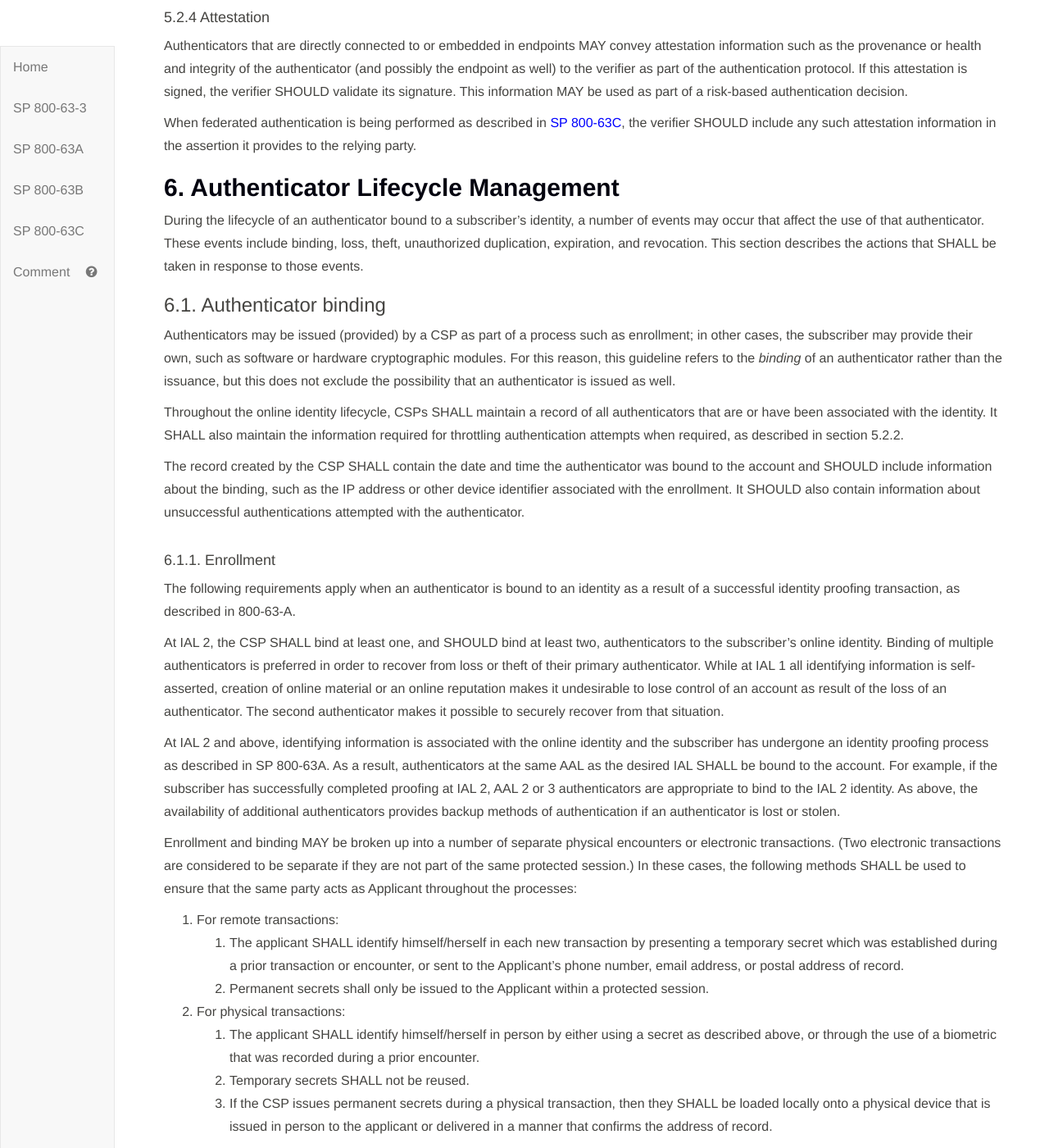
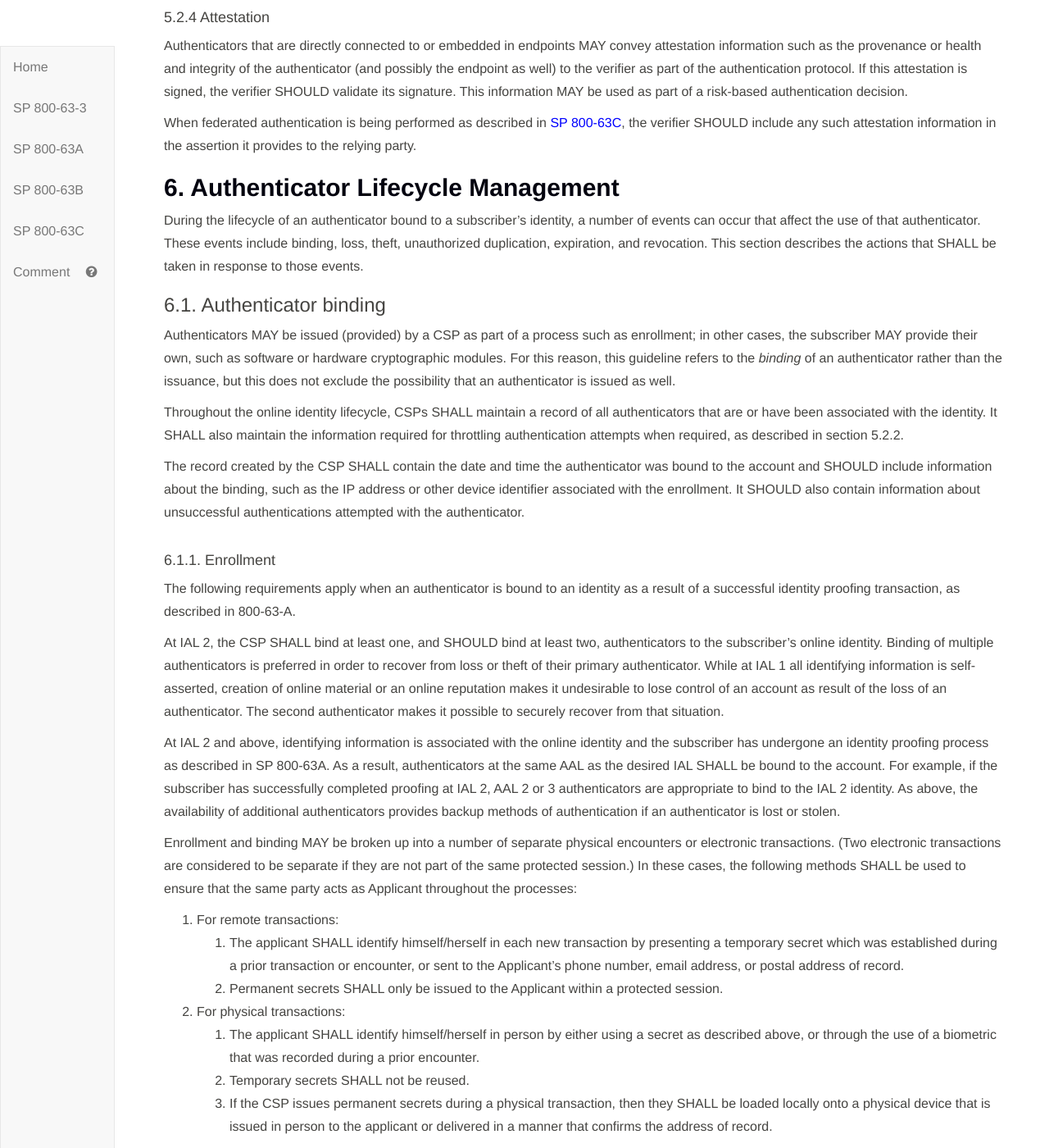
Before and after one commit to usnistgov/800-63-3, a Jekyll site: the page built from sp800-63b.md, in a window 1280 px wide and 1400 px high, scrolled down 34211 px. Shown: the whole window at 82% size. Built offline with Jekyll 4.4.1, drawn with Linux system fonts in a browser that asks for light colours; some of the changed text lies outside the part shown.

Commit message:
Clean up normative keywords.

```diff
--- a/sp800-63b/sec6_lifecycle.md
+++ b/sp800-63b/sec6_lifecycle.md
@@ -2,11 +2,11 @@
 
 ## 6. Authenticator Lifecycle Management
 
-During the lifecycle of an authenticator bound to a subscriber's identity, a number of events may occur that affect the use of that authenticator. These events include binding, loss, theft, unauthorized duplication, expiration, and revocation. This section describes the actions that SHALL be taken in response to those events.
+During the lifecycle of an authenticator bound to a subscriber's identity, a number of events can occur that affect the use of that authenticator. These events include binding, loss, theft, unauthorized duplication, expiration, and revocation. This section describes the actions that SHALL be taken in response to those events.
 
 ### <a name="binding"></a>6.1. Authenticator binding
 
-Authenticators may be issued (provided) by a CSP as part of a process such as enrollment; in other cases, the subscriber may provide their own, such as software or hardware cryptographic modules. For this reason, this guideline refers to the *binding* of an authenticator rather than the issuance, but this does not exclude the possibility that an authenticator is issued as well.
+Authenticators MAY be issued (provided) by a CSP as part of a process such as enrollment; in other cases, the subscriber MAY provide their own, such as software or hardware cryptographic modules. For this reason, this guideline refers to the *binding* of an authenticator rather than the issuance, but this does not exclude the possibility that an authenticator is issued as well.
 
 Throughout the online identity lifecycle, CSPs SHALL maintain a record of all authenticators that are or have been associated with the identity. It SHALL also maintain the information required for throttling authentication attempts when required, as described in section 5.2.2.
 
@@ -24,7 +24,7 @@ Enrollment and binding MAY be broken up into a number of separate physical encou
 
 1. For remote transactions:
 	2. The applicant SHALL identify himself/herself in each new transaction by presenting a temporary secret which was established during a prior transaction or encounter, or sent to the Applicant’s phone number, email address, or postal address of record.
-	3. Permanent secrets shall only be issued to the Applicant within a protected session.
+	3. Permanent secrets SHALL only be issued to the Applicant within a protected session.
 2. For physical transactions:
 	3. The applicant SHALL identify himself/herself in person by either using a secret as described above, or through the use of a biometric that was recorded during a prior encounter.
 	4. Temporary secrets SHALL not be reused.
@@ -35,13 +35,13 @@ Enrollment and binding MAY be broken up into a number of separate physical encou
 
 Following enrollment, CSPs SHOULD permit the binding of additional authenticators to a subscriber's account. In order to do so, the CSP SHALL require the subscriber to first authenticate at the AAL of the authenticator to be added. When an authenticator is added, the CSP SHOULD send a notification to the subscriber.
 
-If the account has only one authentication factor bound to it (which is possible only at IAL 1/AAL 1), an additional authenticator may be added, and if it is a different factor (e.g., *something you have* added when authenticated with *something you know*), the subscriber MAY request that the account be upgraded to AAL 2 (but still at IAL 1). Once this has been done, it SHALL no longer be possible for the subscriber to use single-factor authentication.
+If the account has only one authentication factor bound to it (which is possible only at IAL 1/AAL 1), an additional authenticator MAY be added, and if it is a different factor (e.g., *something you have* added when authenticated with *something you know*), the subscriber MAY request that the account be upgraded to AAL 2 (but still at IAL 1). Once this has been done, it SHALL no longer be possible for the subscriber to use single-factor authentication.
 
 If the subscriber loses one of the two authentication factors and has been identity proofed at IAL 2 or 3, they SHALL repeat the identity proofing process, using the remaining authenticator and SHOULD verify knowledge of some information collected during the proofing process to bind to the existing identity. Reestablishment of authentication factors at IAL 3 SHALL be done in person and SHALL verify the biometric collected during the proofing process.
 
 #### 6.1.3. Binding Identity to a Subscriber Provided Authenticator
 
-In some instances, a claimant may already possess authenticators at a suitable AAL without having been proofed at the equivalent IAL. For example, a user may have a two-factor authenticator from a social network provider, considered AAL2 and IAL1, and would like to use those credentials at a relying party that requires IAL2.
+In some instances, a claimant MAY already possess authenticators at a suitable AAL without having been proofed at the equivalent IAL. For example, a user MAY have a two-factor authenticator from a social network provider, considered AAL2 and IAL1, and would like to use those credentials at a relying party that requires IAL2.
 
 The following requirements apply when a claimant choses to increase IAL in order to bind to a suitable authenticator they already have.
 
```
